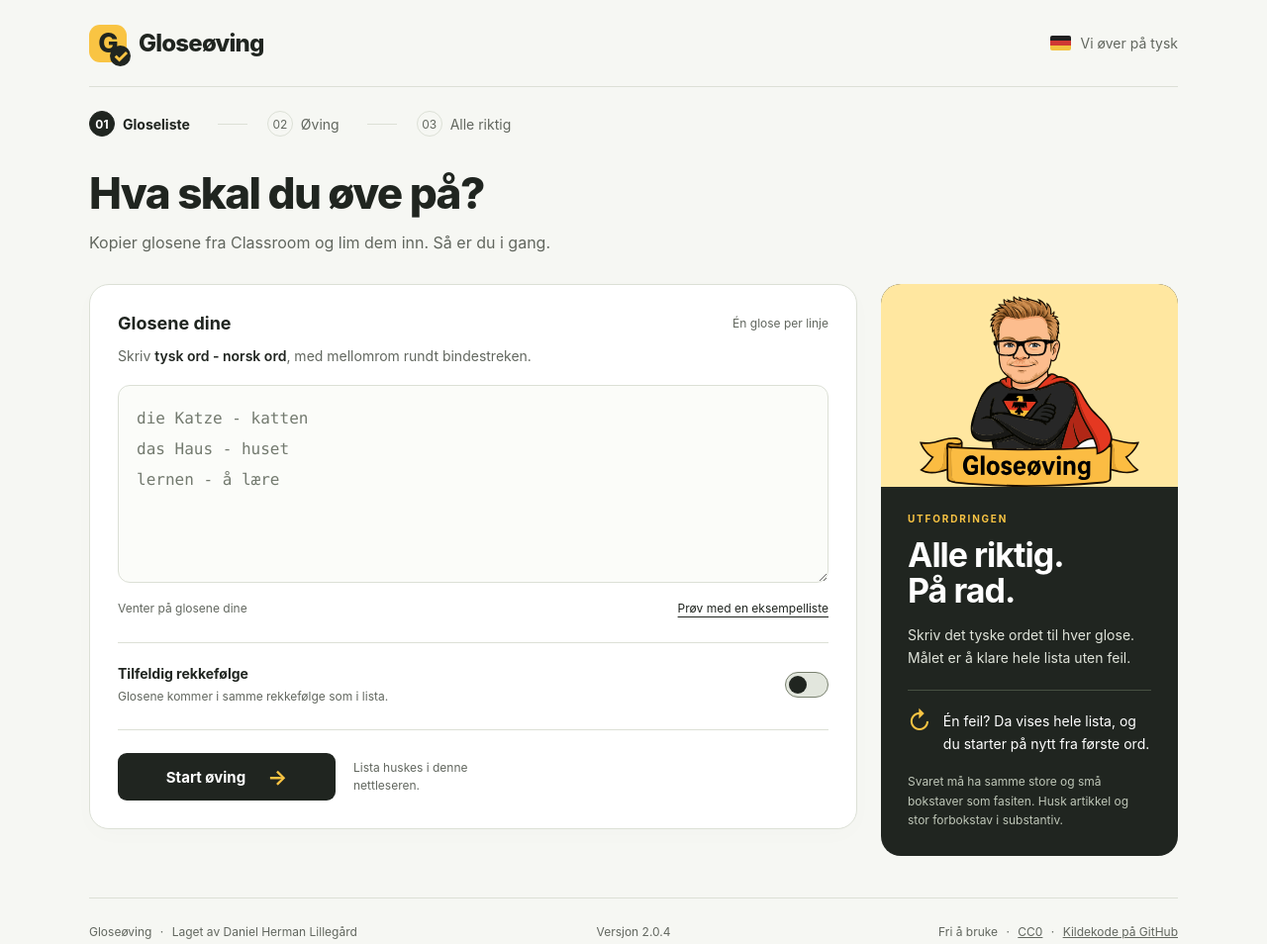
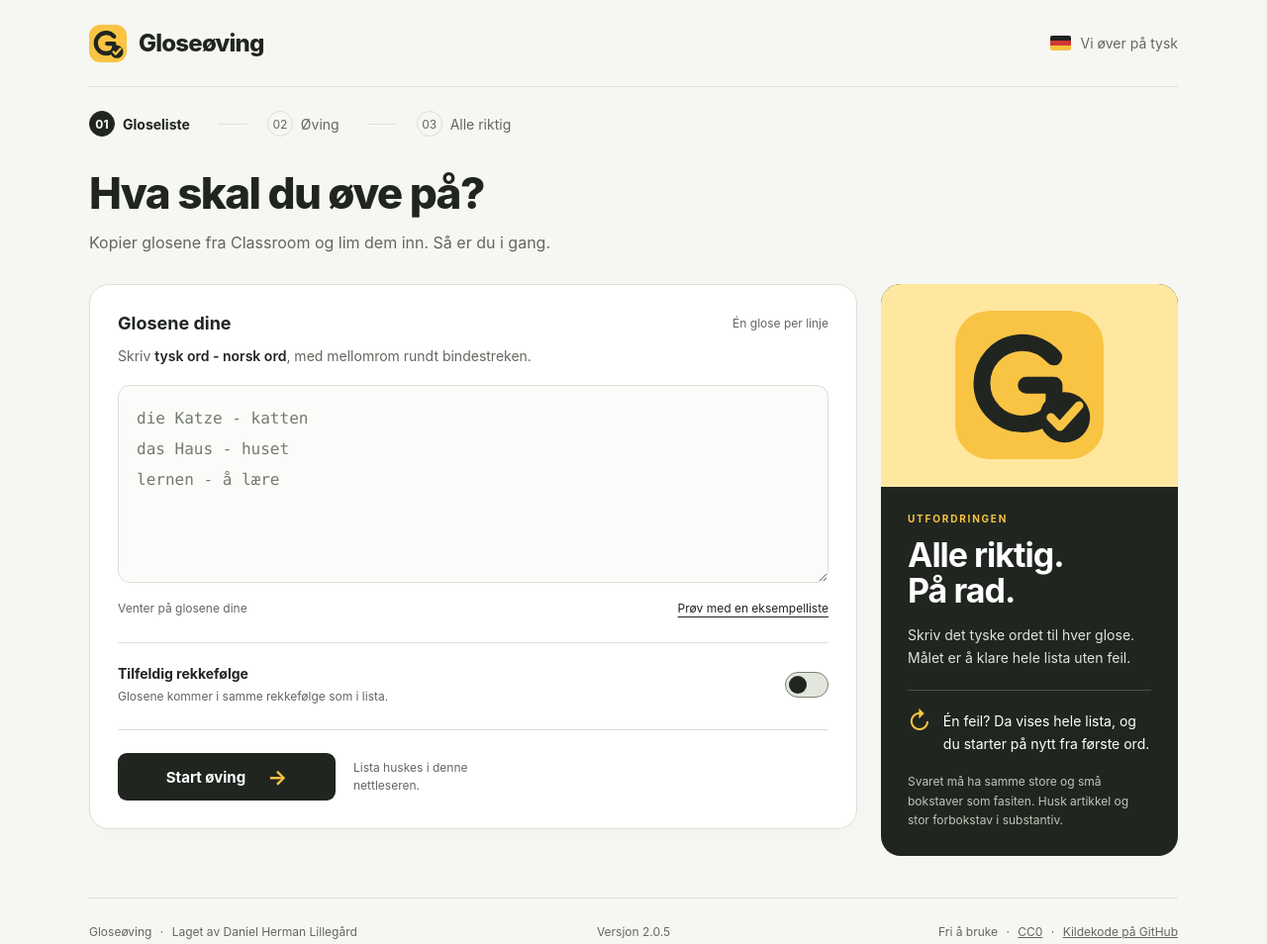
Before and after one commit to dlillegard/gloseoving, a website: page index.html in a window 1280 px wide. Shown: the whole page at 99% size. Drawn offline with Linux system fonts and the light colour scheme.

Commit message:
Innfør nytt Gloseoving-symbol i versjon 2.0.5

```diff
--- a/index.html
+++ b/index.html
@@ -6,8 +6,8 @@
   <meta name="theme-color" content="#202520">
   <meta name="description" content="Lim inn glosene fra Classroom og øv på tysk. Klar hele gloselista på rad uten feil.">
   <title>Gloseøving – alle riktig på rad</title>
-  <link rel="icon" href="favicon.svg" type="image/svg+xml">
-  <link rel="stylesheet" href="styles.css?v=2.0.4">
+  <link rel="icon" href="logo-symbol.svg?v=2.0.5" type="image/svg+xml">
+  <link rel="stylesheet" href="styles.css?v=2.0.5">
   <script defer src="gloser.js"></script>
   <script defer src="lagring.js"></script>
   <script defer src="app.js"></script>
@@ -15,7 +15,7 @@
 <body>
   <a class="skip-link" href="#main">Hopp til innhold</a>
   <header class="site-header">
-    <div class="wordmark"><span class="brand-mark" aria-hidden="true">G<span>✓</span></span>Gloseøving</div>
+    <div class="wordmark"><img class="brand-symbol" src="logo-symbol.svg" alt="" width="512" height="512">Gloseøving</div>
     <span class="language"><span class="german-flag" aria-hidden="true"></span> Vi øver på tysk</span>
   </header>
 
@@ -41,7 +41,7 @@
           <div class="start-area"><button type="submit" disabled id="start-button" class="button primary">Start øving <span aria-hidden="true">→</span></button><span id="storage-note" class="storage-note">Lista huskes i denne nettleseren.</span></div>
         </form>
         <aside class="challenge" aria-labelledby="challenge-title">
-          <div class="logo-stage"><img src="gloseoving.svg" alt="Gloseøving – Superlærer" width="1083" height="939"></div>
+          <div class="logo-stage"><img src="logo-symbol.svg" alt="" width="512" height="512"></div>
           <div class="challenge-copy"><p class="eyebrow">UTFORDRINGEN</p><h2 id="challenge-title">Alle riktig.<br> På rad.</h2><p>Skriv det tyske ordet til hver glose. Målet er å klare hele lista uten feil.</p><div class="rule"><span aria-hidden="true">↻</span><p>Én feil? Da vises hele lista, og du starter på nytt fra første ord.</p></div><p class="small-note">Svaret må ha samme store og små bokstaver som fasiten. Husk artikkel og stor forbokstav i substantiv.</p></div>
         </aside>
       </div>
@@ -73,6 +73,6 @@
     </section>
     <noscript><p class="import-errors">Slå på JavaScript i nettleseren for å bruke Gloseøving.</p></noscript>
   </main>
-  <footer><span>Gloseøving <span class="footer-dot">·</span> Laget av Daniel Herman Lillegård</span><span class="footer-meta"><span>Versjon 2.0.4</span><span>Fri å bruke <span class="footer-dot">·</span> <a href="https://creativecommons.org/publicdomain/zero/1.0/" target="_blank" rel="noopener noreferrer">CC0<span class="sr-only"> (åpnes i ny fane)</span></a> <span class="footer-dot">·</span> <a href="https://github.com/dlillegard/gloseoving" target="_blank" rel="noopener noreferrer">Kildekode på GitHub<span class="sr-only"> (åpnes i ny fane)</span></a></span></span></footer>
+  <footer><span>Gloseøving <span class="footer-dot">·</span> Laget av Daniel Herman Lillegård</span><span class="footer-meta"><span>Versjon 2.0.5</span><span>Fri å bruke <span class="footer-dot">·</span> <a href="https://creativecommons.org/publicdomain/zero/1.0/" target="_blank" rel="noopener noreferrer">CC0<span class="sr-only"> (åpnes i ny fane)</span></a> <span class="footer-dot">·</span> <a href="https://github.com/dlillegard/gloseoving" target="_blank" rel="noopener noreferrer">Kildekode på GitHub<span class="sr-only"> (åpnes i ny fane)</span></a></span></span></footer>
 </body>
 </html>
--- a/package.json
+++ b/package.json
@@ -1,6 +1,6 @@
 {
   "name": "gloseoving",
-  "version": "2.0.4",
+  "version": "2.0.5",
   "private": true,
   "type": "module",
   "description": "Gloseøving med innliming fra Classroom og alle gloser riktig på rad.",
--- a/server.mjs
+++ b/server.mjs
@@ -9,7 +9,7 @@ const files = {
   '/gloser.js': ['gloser.js', 'text/javascript; charset=utf-8'],
   '/lagring.js': ['lagring.js', 'text/javascript; charset=utf-8'],
   '/gloseoving.svg': ['gloseoving.svg', 'image/svg+xml'],
-  '/favicon.svg': ['favicon.svg', 'image/svg+xml']
+  '/logo-symbol.svg': ['logo-symbol.svg', 'image/svg+xml']
 };
 const server = createServer(async (req, res) => {
   if (req.method !== 'GET' && req.method !== 'HEAD') {
--- a/styles.css
+++ b/styles.css
@@ -96,31 +96,11 @@ h1:focus,h2:focus {
   letter-spacing:-.8px;
 }
 
-.brand-mark {
-  display:inline-flex;
-  position:relative;
-  align-items:center;
-  justify-content:center;
+.brand-symbol {
+  display:block;
   width:38px;
   height:38px;
-  background:var(--yellow);
   border-radius:11px;
-  font-size:27px;
-  font-weight:850;
-}
-
-.brand-mark span {
-  position:absolute;
-  font-size:18px;
-  right:-4px;
-  bottom:-4px;
-  background:var(--ink);
-  color:var(--yellow);
-  width:21px;
-  height:21px;
-  line-height:21px;
-  text-align:center;
-  border-radius:50%;
 }
 
 .version {
@@ -392,16 +372,17 @@ textarea::placeholder {
   background:#ffe7a0;
   display:flex;
   justify-content:center;
-  align-items:flex-end;
-  padding:12px 20px 0;
+  align-items:center;
+  padding:22px;
 }
 
 .logo-stage img {
   display:block;
-  width:225px;
+  width:150px;
   height:auto;
   max-height:100%;
   object-fit:contain;
+  border-radius:34px;
 }
 
 .challenge-copy {
@@ -950,7 +931,8 @@ footer>span:first-child {
     padding:14px;
   }
   .logo-stage img {
-    width:100%;
+    width:112px;
+    max-width:100%;
     max-height:220px;
   }
   .challenge-copy {
@@ -1058,7 +1040,7 @@ footer>span:first-child {
     height:170px;
   }
   .logo-stage img {
-    width:180px;
+    width:128px;
     max-height:100%;
   }
   .challenge-copy {
```
Also changed, not shown: README.md, changelog.txt, favicon.svg (deleted), logo-symbol.svg (added).
